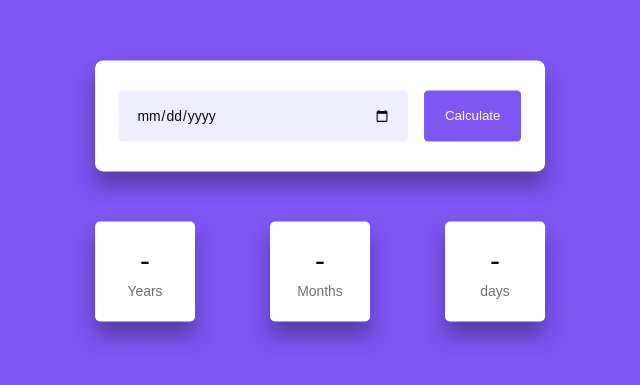
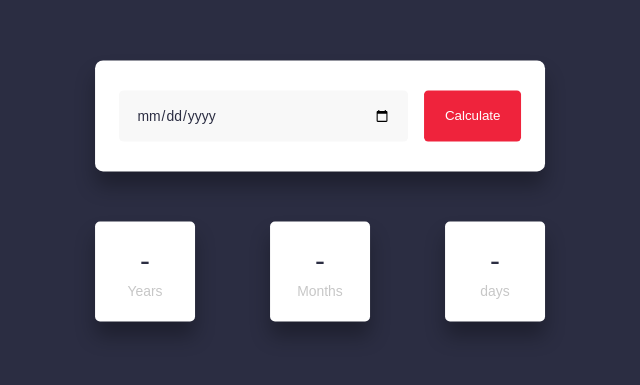
Before and after one commit to Kgkunal/Javascript-Mini-projects-challenge, a plain HTML site: page Age Calculator/index.html in a window 1280 px wide. Shown: the part 209-594 px from the top of the page, without its empty margins (320-960 px from the left). Drawn offline with Linux system fonts and the light colour scheme.

Commit message:
Age calculator Mini Project is Raedy

```diff
--- a/Age Calculator/style.css
+++ b/Age Calculator/style.css
@@ -1,80 +1,81 @@
-*{
+* {
     padding: 0;
     margin: 0;
     box-sizing: border-box;
     font-family: sans-serif;
 }
 
-body{
-    background-color:#7d56f3;
+body {
+    background-color: #2b2d42;
 }
 
-.container{
-    width: min(60% , 28.12em);
+.container {
+    width: min(60%, 28.12em);
     position: absolute;
-    transform: translate(-50%,-50%);
+    transform: translate(-50%, -50%);
     top: 50%;
     left: 50%;
 }
 
-.container *{
+.container * {
     border: none;
     outline: none;
 }
 
-.input-wrapper{
+.input-wrapper {
     background-color: #ffffff;
     padding: 1.87em 1.5em;
     border-radius: 0.5em;
     box-shadow: 0 0.93em 1.25em rgba(0, 0, 0, 0.3);
-    margin-bottom:3.12em;
+    margin-bottom: 3.12em;
     display: grid;
     grid-template-columns: 9fr 3fr;
     gap: 1em;
 }
 
-input,button{
+input,
+button {
     font-weight: 500;
     border-radius: 0.31em;
 }
 
-input{
-    background-color: #eeeeff;
-    color: #080808;
+input {
+    background-color: #f8f8f8;
+    color: #2b2d42;
     padding: 1.2em 1.25em;
     font-size: 0.87em;
 }
 
-button{
+button {
     color: #ffffff;
-    background-color: #7d56f3;
+    background-color: #ef233c;
 }
 
-.output-wrapper{
+.output-wrapper {
     width: 100%;
     display: flex;
     justify-content: space-between;
 }
 
-.output-wrapper div{
+.output-wrapper div {
     height: 6.25em;
     width: 6.25em;
     background-color: #ffffff;
     border-radius: 0.31em;
-    color: #080808;
+    color: #2b2d42;
     display: grid;
     place-items: center;
     padding: 1.25em 0;
     box-shadow: 0 0.93em 1.25em rgba(0, 0, 0, 0.3);
 }
 
-span{
+span {
     font-size: 1.87em;
     font-weight: 500;
 }
 
-p{
+p {
     font-size: 0.87em;
-    color: #707070;
+    color: #c7c7c7;
     font-weight: 400;
 }
```
